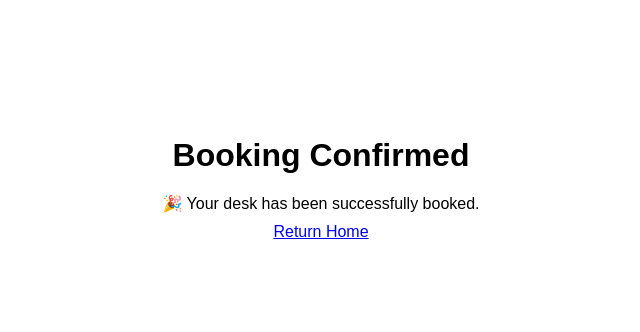
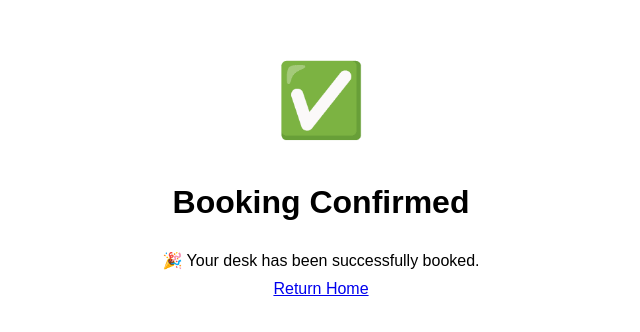
Before and after one commit to arctouch-lucianoayres/book-a-desk, a plain HTML site: page thankyou.html in a window 1280 px wide. Shown: the part 242-574 px from the top of the page, without its empty margins (319-959 px from the left). Drawn offline with Linux system fonts and the light colour scheme.

Commit message:
fix: fix project structure

```diff
--- /dev/null
+++ b/css/thankyou.css
@@ -0,0 +1,13 @@
+.container {
+  display: flex;
+  flex-direction: column;
+  justify-content: center;
+  align-items: center;
+  height: 100vh;
+  text-align: center;
+}
+
+.success-emoji {
+  font-size: 72px;
+  margin-bottom: 20px;
+}
--- a/thankyou.html
+++ b/thankyou.html
@@ -5,9 +5,11 @@
   <meta charset="UTF-8">
   <meta name="viewport" content="width=device-width, initial-scale=1.0">
   <link rel="stylesheet" href="css/styles.css">
+  <link rel="stylesheet" href="css/thankyou.css">
 </head>
 <body>
   <div class="container">
+    <div class="success-emoji">✅</div>
     <h1>Booking Confirmed</h1>
     <p>🎉 Your desk has been successfully booked.</p>
     <a href="index.html" class="button">Return Home</a>
```
Also changed, not shown: thankyou-phone.html (+1 -15 lines).
